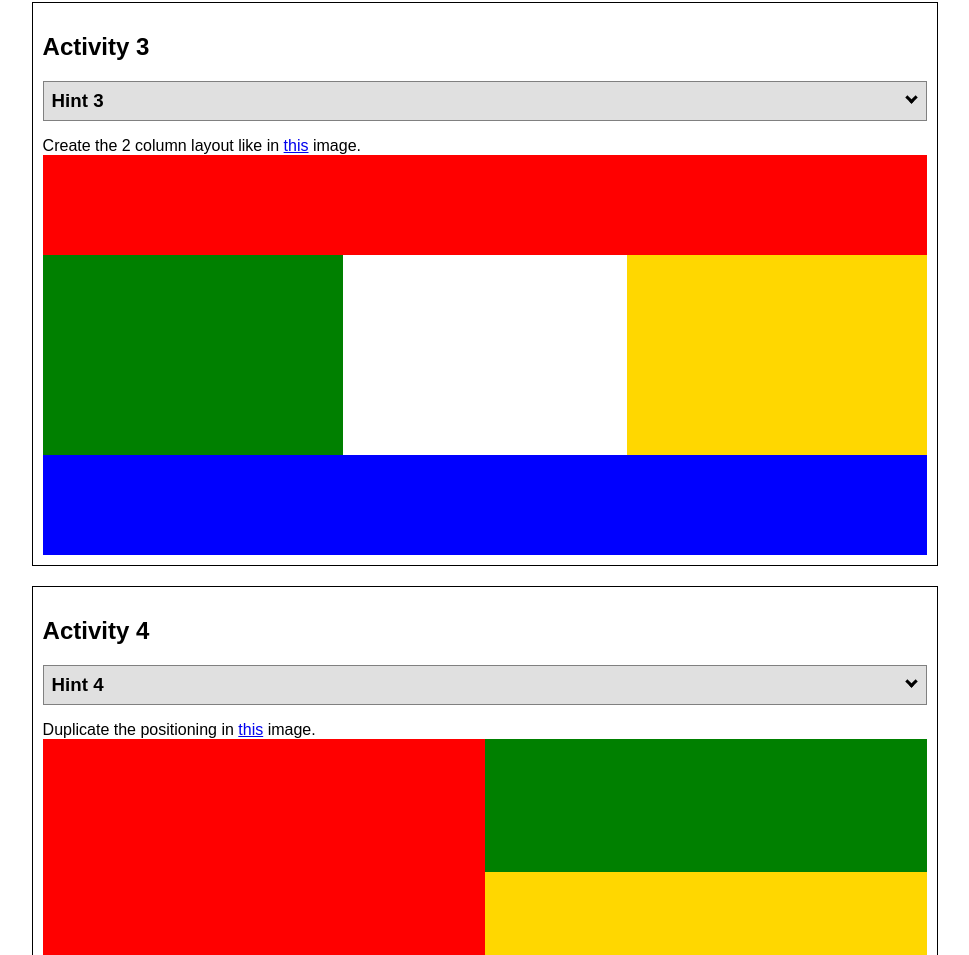
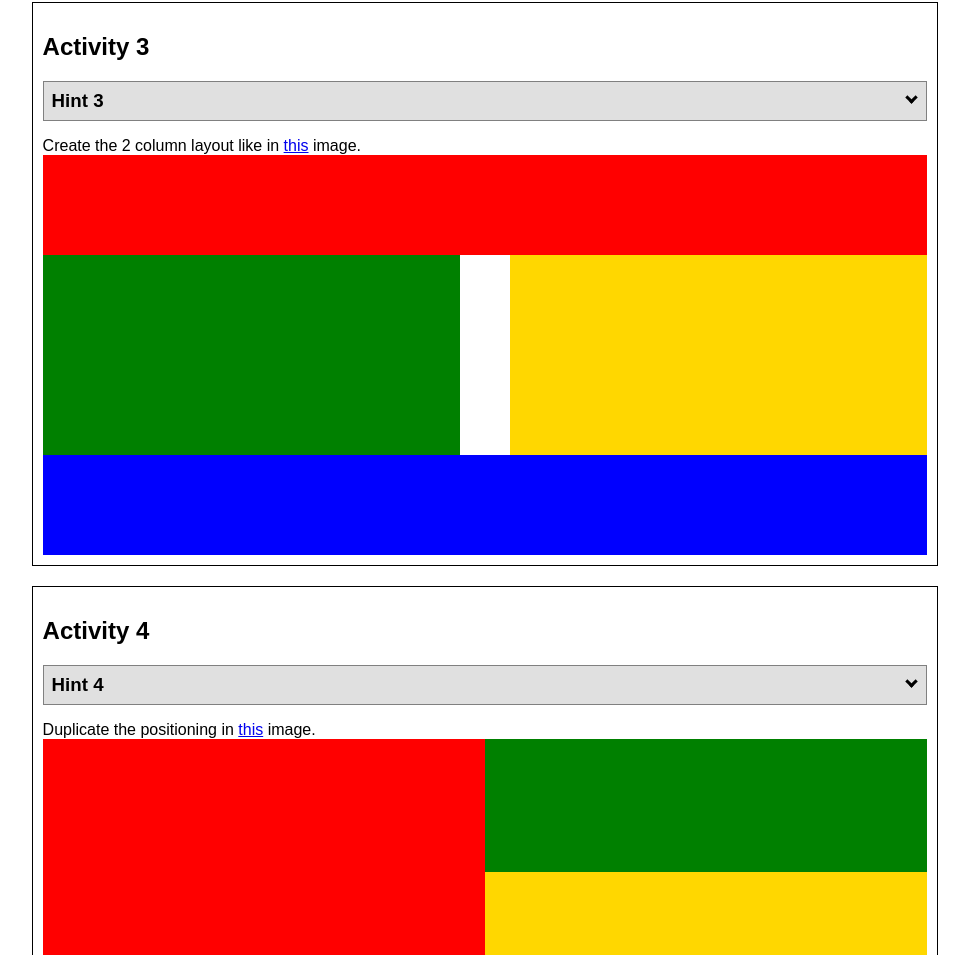
Before and after one commit to esthercheung728/positioning, a plain HTML site: page positioning.html in a window 1280 px wide. Shown: the part 1455-2410 px from the top of the page, without its empty margins (155-1124 px from the left). Drawn offline with Linux system fonts and the light colour scheme.

Commit message:
adjust activity 3

```diff
--- a/positionstyles.css
+++ b/positionstyles.css
@@ -78,6 +78,7 @@
   /* This is the parent of the activity 3 boxes. */
   display: grid;
   grid-template-columns: 1fr 1fr;
+  grid-column-gap: 50px;
 }
 
 .red3 {
@@ -88,14 +89,15 @@
 }
 
 .green3 {
-  width: 300px;
+  width: 100%;
   height: 200px;
   background-color: green;
   justify-self: start;
+  grid-column-gap: 10px;
 }
 
 .yellow3 {
-  width: 300px;
+  width: 100%;
   height: 200px;
   background-color: gold;
   justify-self: end;
```
